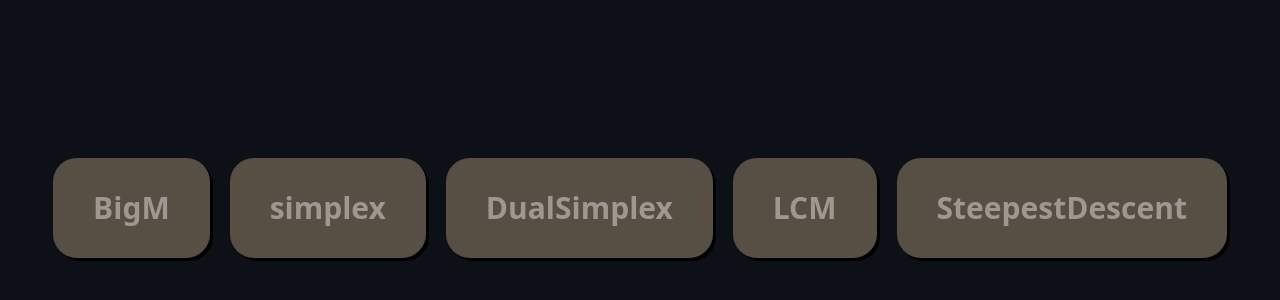
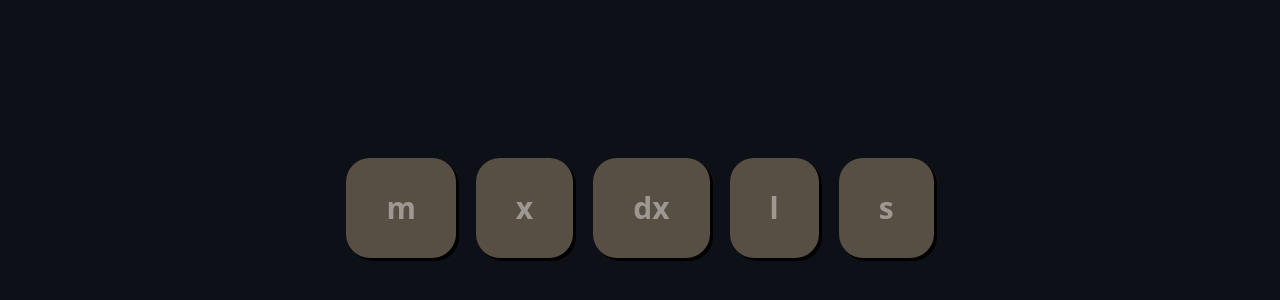
Before and after one commit to Winniper/c2c, a React (Vite) app in the folder c2c/: page / in a window 1280 px wide. Shown: the part 220-520 px from the top of the page. Built offline with nearby package versions, Linux system fonts and the light colour scheme.

Commit message:
Bug fixes

```diff
--- a/c2c/src/pages/c2c.tsx
+++ b/c2c/src/pages/c2c.tsx
@@ -378,11 +378,11 @@ fprintf('Optimal value f(x) = %f \n', fobj(x0));
   return (
     <div className='bg-[#0D1117] h-dvh w-auto flex justify-center items-center'>
       <div className='flex gap-5 pt-24 pb-10'>
-        <Card classname="bg-[#584F44] text-[#9E9893]" text='BigM' onClick={() => copyToClipboard(bigM)} />
-        <Card classname="bg-[#584F44] text-[#9E9893]" text='simplex' onClick={() => copyToClipboard(simplex)} />
-        <Card classname="bg-[#584F44] text-[#9E9893]" text='DualSimplex' onClick={() => copyToClipboard(dualSimplex)} />
-        <Card classname="bg-[#584F44] text-[#9E9893]" text='LCM' onClick={() => copyToClipboard(LCM)} />
-        <Card classname="bg-[#584F44] text-[#9E9893]" text='SteepestDescent' onClick={() => copyToClipboard(SD)} />
+        <Card classname="bg-[#584F44] text-[#9E9893]" text='m' onClick={() => copyToClipboard(bigM)} />
+        <Card classname="bg-[#584F44] text-[#9E9893]" text='x' onClick={() => copyToClipboard(simplex)} />
+        <Card classname="bg-[#584F44] text-[#9E9893]" text='dx' onClick={() => copyToClipboard(dualSimplex)} />
+        <Card classname="bg-[#584F44] text-[#9E9893]" text='l' onClick={() => copyToClipboard(LCM)} />
+        <Card classname="bg-[#584F44] text-[#9E9893]" text='s' onClick={() => copyToClipboard(SD)} />
       </div>
     </div>
   );
```
